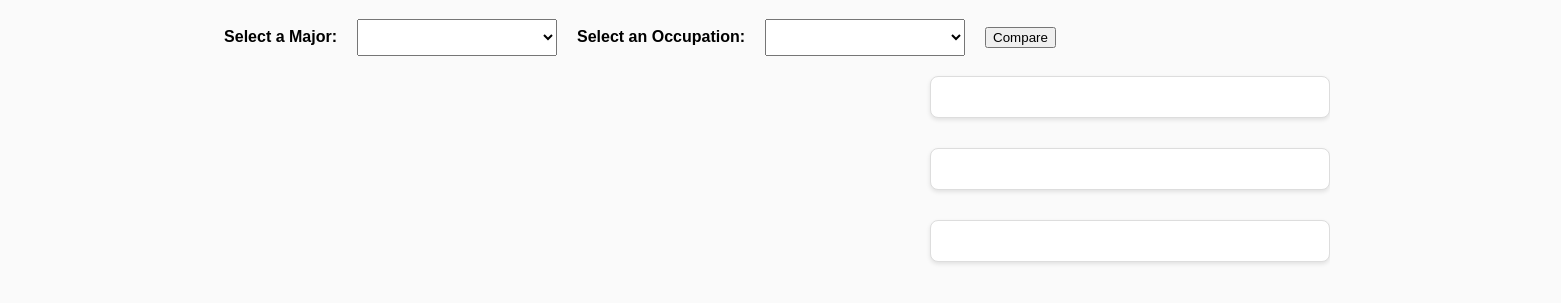
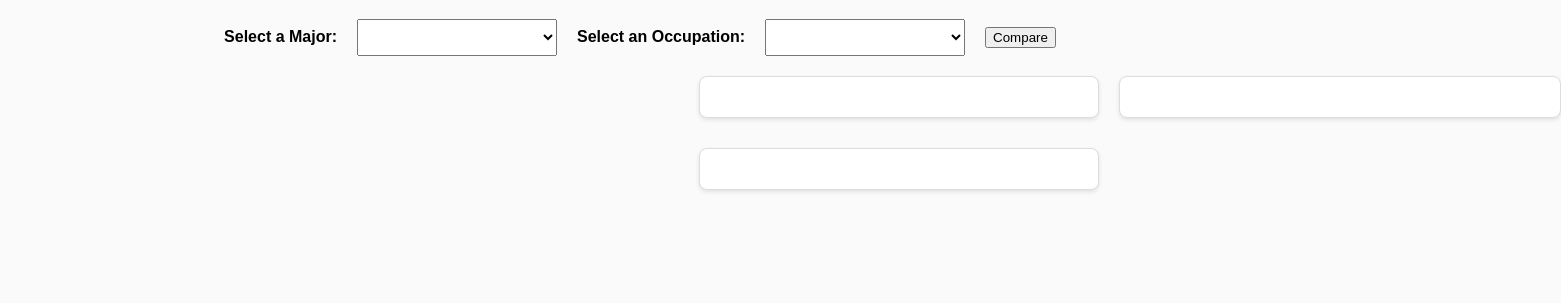
Before and after one commit to slev1234/DataVisA3, a plain HTML site: page index.html in a window 1280 px wide. Shown: the part 81-384 px from the top of the page, 1561 px wide, since content can reach past the window. Drawn offline with nearby package versions, Linux system fonts and the light colour scheme; no server answers.

Commit message:
improved structure

```diff
--- a/index.html
+++ b/index.html
@@ -29,8 +29,8 @@
       <div id="details">
         <div id="salary-chart"></div>
         <div id="bottom-chart"></div>
-        <div id="last-chart"></div>
       </div>
+      <div id="last-chart"></div>
     </div>
 
     <!-- Import occupations mapping first -->
--- a/style.css
+++ b/style.css
@@ -19,7 +19,7 @@ body {
 #map-legend {
   position: absolute;
   top: 75px;       /* distance from top of the page */
-  left: 850px;     /* distance from left; tweak until it sits under the occupation select */
+  left: 650px;     /* distance from left; tweak until it sits under the occupation select */
 }
 
 
@@ -48,6 +48,11 @@ body {
   gap: 30px;
   min-width: 400px;
   max-width: 500px;
+}
+
+#last-chart {
+  flex: 1;
+  min-width: 400px;
 }
 
 #salary-chart,
```
